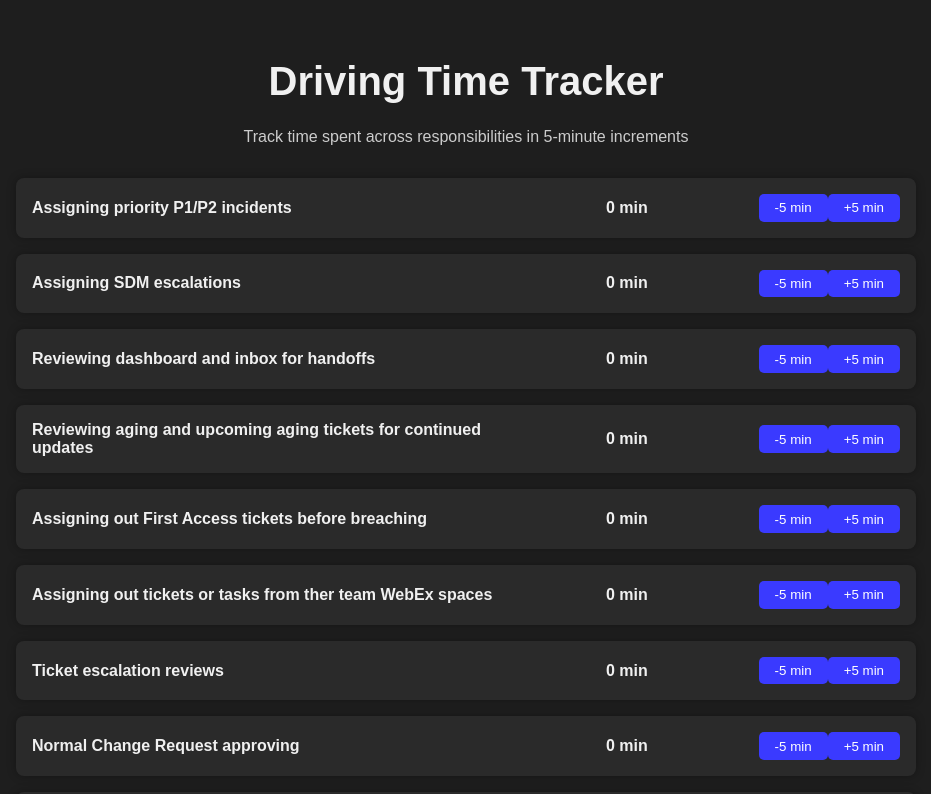
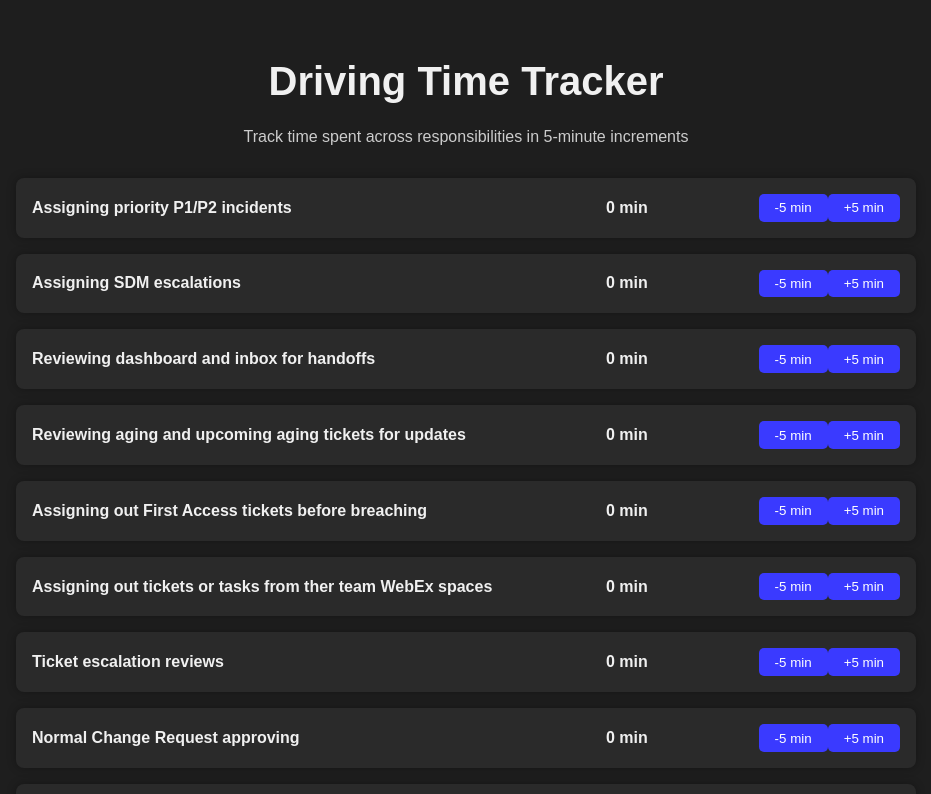
Before and after one commit to murrayj426/driving-time-tracker, a React (Vite) app: page / in a window 1280 px wide. Shown: the top 794 px of the page, without its empty margins (174-1105 px from the left). Built offline with nearby package versions, Linux system fonts and the light colour scheme.

Commit message:
Update categories in App.jsx

```diff
--- a/src/App.jsx
+++ b/src/App.jsx
@@ -5,7 +5,7 @@ const categories = [
   'Assigning priority P1/P2 incidents',
   'Assigning SDM escalations',
   'Reviewing dashboard and inbox for handoffs',
-  'Reviewing aging and upcoming aging tickets for continued updates',
+  'Reviewing aging and upcoming aging tickets for updates',
   'Assigning out First Access tickets before breaching',
   'Assigning out tickets or tasks from ther team WebEx spaces',
   'Ticket escalation reviews',
```
